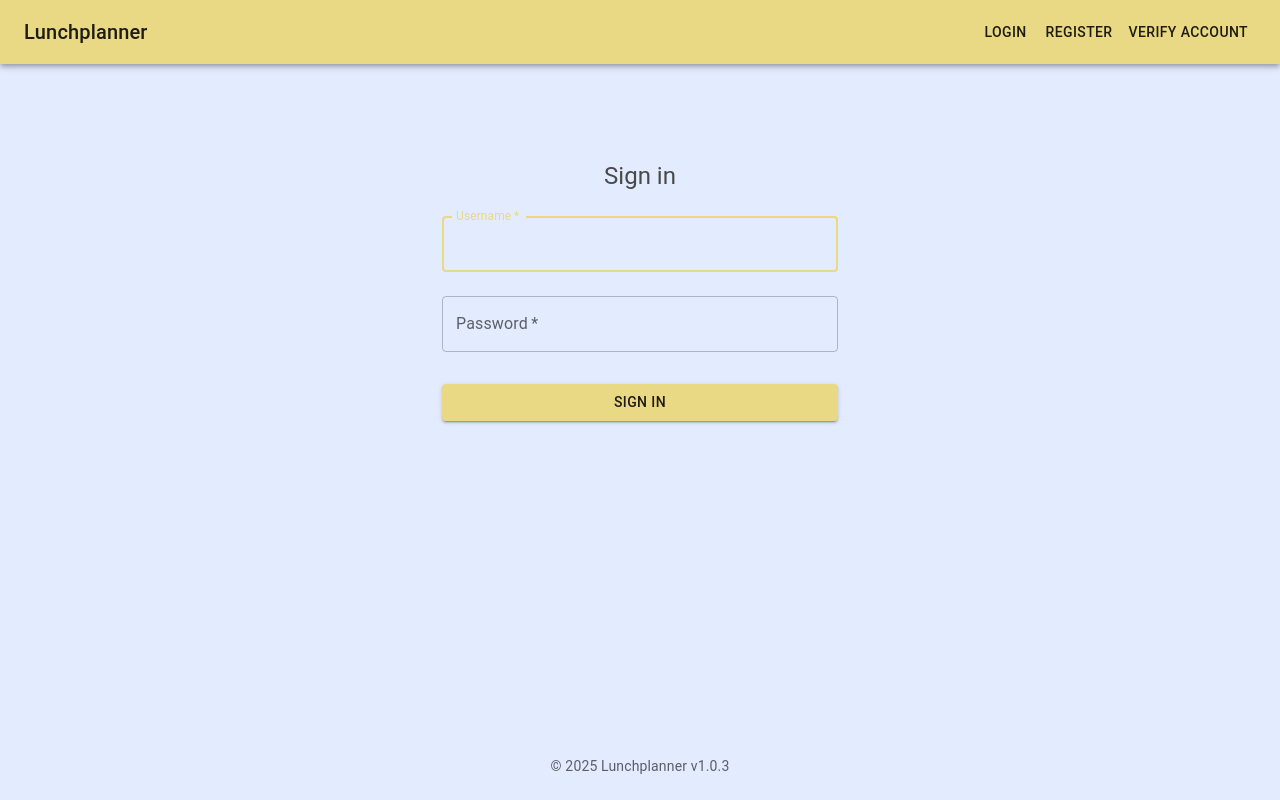
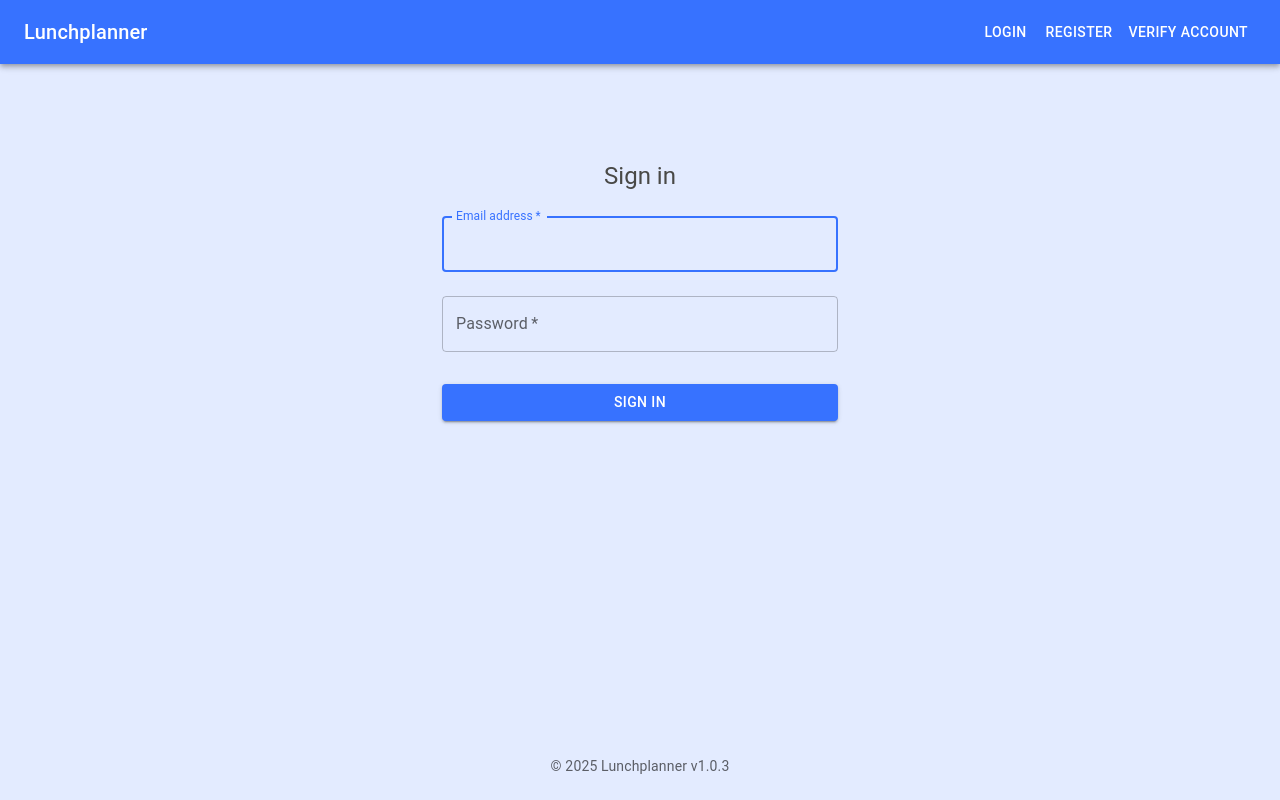
Before and after one commit to dajer93/lunchplanner-v2, a React (Vite) app in the folder src/client/: page /login in a window 1280 px wide. Built offline with nearby package versions, Linux system fonts and the light colour scheme; what amazon-cognito-identity-js would draw is missing.

Commit message:
update design colors; remove table column createdAt from MealsPage

```diff
--- a/src/client/src/App.tsx
+++ b/src/client/src/App.tsx
@@ -19,10 +19,10 @@ import ProtectedRoute from "./components/Auth/ProtectedRoute";
 const theme = createTheme({
   palette: {
     primary: {
-      main: "#E9D985",
+      main: "#3772FF",
     },
     secondary: {
-      main: "#4392F1",
+      main: "#E9D985",
     },
     background: {
       default: "#E3EBFF",
--- a/src/client/src/components/Auth/Login.tsx
+++ b/src/client/src/components/Auth/Login.tsx
@@ -1,11 +1,18 @@
-import { useState } from 'react';
-import { Alert, Box, Button, Container, TextField, Typography } from '@mui/material';
-import { useNavigate } from 'react-router-dom';
-import { useAuth } from '../../contexts/AuthContext';
+import { useState } from "react";
+import {
+  Alert,
+  Box,
+  Button,
+  Container,
+  TextField,
+  Typography,
+} from "@mui/material";
+import { useNavigate } from "react-router-dom";
+import { useAuth } from "../../contexts/AuthContext";
 
 const Login = () => {
-  const [username, setUsername] = useState('');
-  const [password, setPassword] = useState('');
+  const [username, setUsername] = useState("");
+  const [password, setPassword] = useState("");
   const { login, error, loading } = useAuth();
   const navigate = useNavigate();
 
@@ -13,35 +20,41 @@ const Login = () => {
     e.preventDefault();
     const success = await login(username, password);
     if (success) {
-      navigate('/meals');
+      navigate("/meals");
     }
   };
 
   return (
     <Container maxWidth="xs">
-      <Box sx={{
-        mt: 8,
-        display: 'flex',
-        flexDirection: 'column',
-        alignItems: 'center'
-      }}>
+      <Box
+        sx={{
+          mt: 8,
+          display: "flex",
+          flexDirection: "column",
+          alignItems: "center",
+        }}
+      >
         <Typography component="h1" variant="h5">
           Sign in
         </Typography>
 
         {error && (
-          <Alert severity="error" sx={{ mt: 2, width: '100%' }}>
+          <Alert severity="error" sx={{ mt: 2, width: "100%" }}>
             {error}
           </Alert>
         )}
 
-        <Box component="form" onSubmit={handleSubmit} sx={{ mt: 1, width: '100%' }}>
+        <Box
+          component="form"
+          onSubmit={handleSubmit}
+          sx={{ mt: 1, width: "100%" }}
+        >
           <TextField
             margin="normal"
             required
             fullWidth
             id="username"
-            label="Username"
+            label="Email address"
             name="username"
             autoComplete="username"
             autoFocus
@@ -67,7 +80,7 @@ const Login = () => {
             sx={{ mt: 3, mb: 2 }}
             disabled={loading}
           >
-            {loading ? 'Signing in...' : 'Sign In'}
+            {loading ? "Signing in..." : "Sign In"}
           </Button>
         </Box>
       </Box>
--- a/src/client/src/components/Meals/MealsPage.tsx
+++ b/src/client/src/components/Meals/MealsPage.tsx
@@ -1,4 +1,4 @@
-import { useEffect, useState } from 'react';
+import { useEffect, useState } from "react";
 import {
   Alert,
   Box,
@@ -13,14 +13,14 @@ import {
   TableContainer,
   TableHead,
   TableRow,
-  Typography
-} from '@mui/material';
-import AddIcon from '@mui/icons-material/Add';
-import ShoppingCartIcon from '@mui/icons-material/ShoppingCart';
-import { addShoppingList, getMeals } from '../../services/apiService';
-import { Meal } from '../../types';
-import NewMealDialog from './NewMealDialog';
-import { useNavigate } from 'react-router-dom';
+  Typography,
+} from "@mui/material";
+import AddIcon from "@mui/icons-material/Add";
+import ShoppingCartIcon from "@mui/icons-material/ShoppingCart";
+import { addShoppingList, getMeals } from "../../services/apiService";
+import { Meal } from "../../types";
+import NewMealDialog from "./NewMealDialog";
+import { useNavigate } from "react-router-dom";
 
 const MealsPage = () => {
   const [meals, setMeals] = useState<Meal[]>([]);
@@ -44,8 +44,8 @@ const MealsPage = () => {
       const fetchedMeals = await getMeals();
       setMeals(fetchedMeals);
     } catch (err) {
-      console.error('Error fetching meals:', err);
-      setError('Failed to load meals. Please try again later.');
+      console.error("Error fetching meals:", err);
+      setError("Failed to load meals. Please try again later.");
     } finally {
       setLoading(false);
     }
@@ -76,7 +76,7 @@ const MealsPage = () => {
 
   const handleCreateShoppingList = async () => {
     if (selectedMeals.size === 0) {
-      setError('Please select at least one meal');
+      setError("Please select at least one meal");
       return;
     }
 
@@ -93,11 +93,11 @@ const MealsPage = () => {
 
       // Show success message for 2 seconds before navigating
       setTimeout(() => {
-        navigate('/shopping-lists');
+        navigate("/shopping-lists");
       }, 2000);
     } catch (err) {
-      console.error('Error creating shopping list:', err);
-      setError('Failed to create shopping list. Please try again.');
+      console.error("Error creating shopping list:", err);
+      setError("Failed to create shopping list. Please try again.");
     } finally {
       setCreatingShoppingList(false);
     }
@@ -105,7 +105,14 @@ const MealsPage = () => {
 
   return (
     <Box>
-      <Box sx={{ display: 'flex', justifyContent: 'space-between', alignItems: 'center', mb: 3 }}>
+      <Box
+        sx={{
+          display: "flex",
+          justifyContent: "space-between",
+          alignItems: "center",
+          mb: 3,
+        }}
+      >
         <Typography variant="h4" component="h1">
           Your Meals
         </Typography>
@@ -131,11 +138,11 @@ const MealsPage = () => {
       )}
 
       {loading ? (
-        <Box sx={{ display: 'flex', justifyContent: 'center', my: 4 }}>
+        <Box sx={{ display: "flex", justifyContent: "center", my: 4 }}>
           <CircularProgress />
         </Box>
       ) : meals.length === 0 ? (
-        <Paper sx={{ p: 3, textAlign: 'center' }}>
+        <Paper sx={{ p: 3, textAlign: "center" }}>
           <Typography variant="body1">
             You don't have any meals yet. Create your first meal to get started!
           </Typography>
@@ -149,7 +156,6 @@ const MealsPage = () => {
                   <TableCell padding="checkbox">Select</TableCell>
                   <TableCell>Meal Name</TableCell>
                   <TableCell>Number of Ingredients</TableCell>
-                  <TableCell>Created At</TableCell>
                 </TableRow>
               </TableHead>
               <TableBody>
@@ -163,9 +169,6 @@ const MealsPage = () => {
                     </TableCell>
                     <TableCell>{meal.mealName}</TableCell>
                     <TableCell>{meal.ingredients.length}</TableCell>
-                    <TableCell>
-                      {meal.createdAt ? new Date(meal.createdAt).toLocaleString() : 'N/A'}
-                    </TableCell>
                   </TableRow>
                 ))}
               </TableBody>
@@ -174,7 +177,13 @@ const MealsPage = () => {
 
           <Divider sx={{ my: 3 }} />
 
-          <Box sx={{ display: 'flex', justifyContent: 'space-between', alignItems: 'center' }}>
+          <Box
+            sx={{
+              display: "flex",
+              justifyContent: "space-between",
+              alignItems: "center",
+            }}
+          >
             <Typography variant="h6">
               Selected Meals: {selectedMeals.size}
             </Typography>
@@ -185,13 +194,16 @@ const MealsPage = () => {
               onClick={handleCreateShoppingList}
               disabled={selectedMeals.size === 0 || creatingShoppingList}
             >
-              {creatingShoppingList ? 'Creating...' : 'Create Shopping List'}
+              {creatingShoppingList ? "Creating..." : "Create Shopping List"}
             </Button>
           </Box>
         </>
       )}
 
-      <NewMealDialog open={openNewMealDialog} onClose={handleCloseNewMealDialog} />
+      <NewMealDialog
+        open={openNewMealDialog}
+        onClose={handleCloseNewMealDialog}
+      />
     </Box>
   );
 };
```
